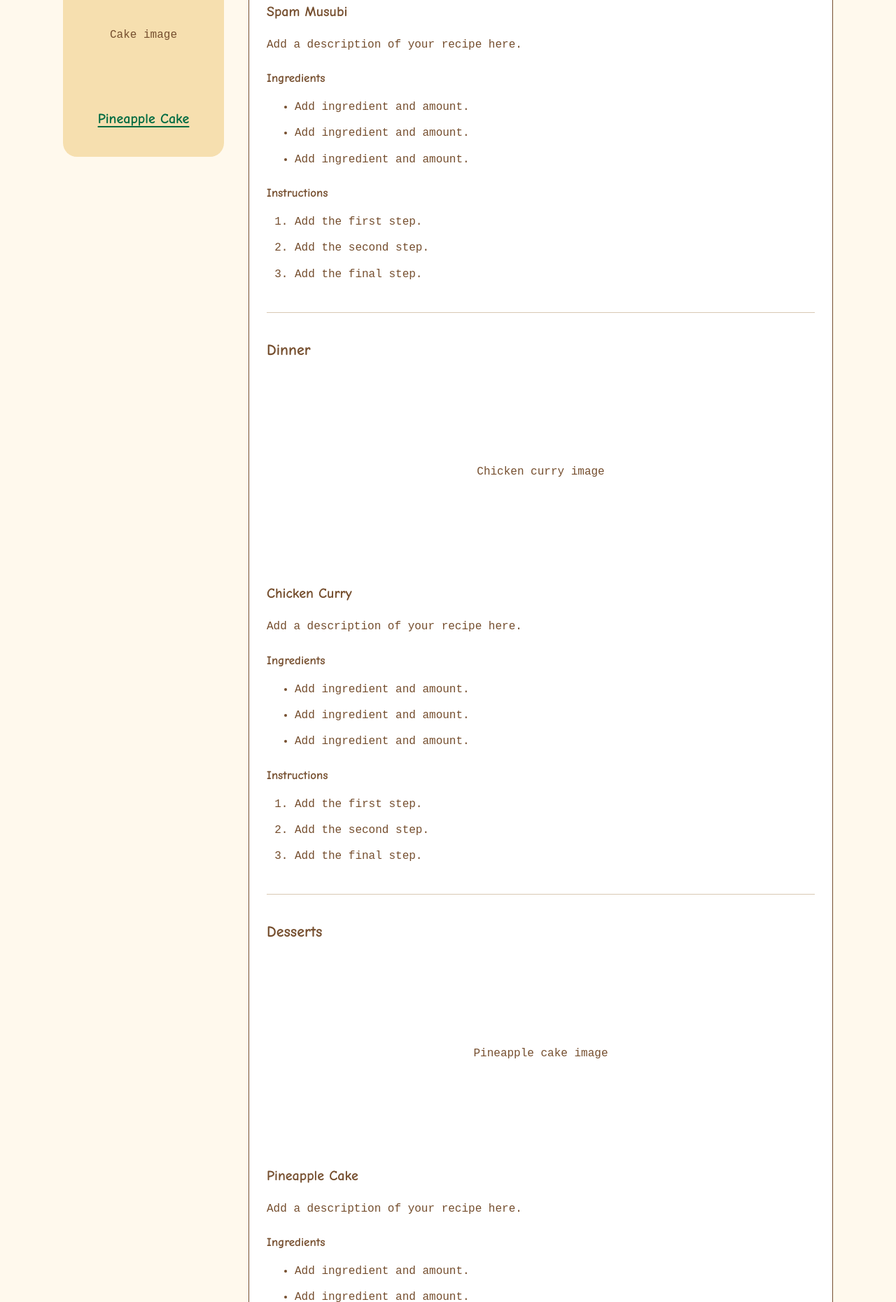
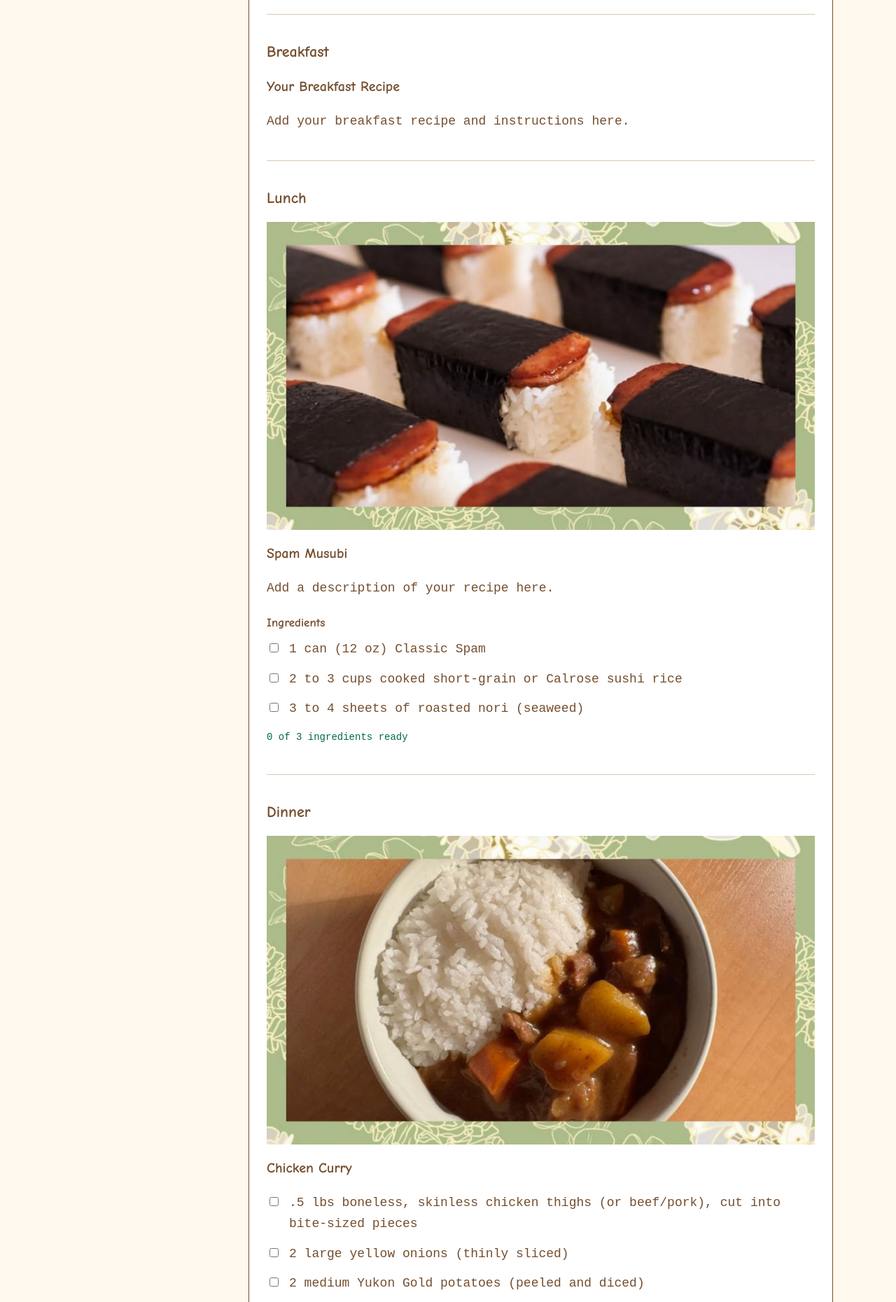
Before and after one commit to carolynnenkd25/carolynne-dacuycuy-my-website, a plain HTML site: page recipes.html in a window 1280 px wide. Shown: the part 940-2800 px from the top of the page at 70% size. Drawn offline with Linux system fonts and the light colour scheme.

Commit message:
added adjustments to second draft.

```diff
--- a/recipes.html
+++ b/recipes.html
@@ -36,7 +36,7 @@
       <h1>Our Recipes</h1>
 
       <p>
-        Add an introduction to your family recipes here.
+        From breakfast to dinner, we have a variety of recipes for you to try. Explore our collection and find your next favorite dish!
       </p>
     </section>
 
@@ -57,41 +57,39 @@
 
       <!-- LEFT SIDEBAR -->
       <aside class="recipe-sidebar">
-        <h2>On the Menu</h2>
+        <h2>On the Menu!</h2>
 
         <div class="sidebar-item">
-          <div class="image-placeholder sidebar-image">
-            Musubi image
-          </div>
 
           <h3>
-            <a href="#musubi">Spam Musubi</a>
+            <a href="#salmon">Salmon Sushi Bake</a>
           </h3>
         </div>
 
         <div class="sidebar-item">
-          <div class="image-placeholder sidebar-image">
-            Curry image
-          </div>
 
           <h3>
-            <a href="#curry">Chicken Curry</a>
+            <a href="#mac">Mac Salad</a>
           </h3>
         </div>
 
         <div class="sidebar-item">
-          <div class="image-placeholder sidebar-image">
-            Cake image
-          </div>
 
           <h3>
-            <a href="#cake">Pineapple Cake</a>
+            <a href="#pumpkin">Pumpkin Pie</a>
           </h3>
         </div>
       </aside>
 
       <!-- RECIPE CONTENT -->
       <div class="recipe-content">
+
+        <section id="cookbook" class="recipe-category">
+          <center><h1>Ohana Bento Menu!</h1></center>
+
+          <img src="menu.jpg" alt="Ohana Bento Menu" class="recipe-image">
+
+        </section>
 
         <section id="breakfast" class="recipe-category">
           <h2>Breakfast</h2>
@@ -107,12 +105,8 @@
 
         <section id="lunch" class="recipe-category">
           <h2>Lunch</h2>
-
+          <img src="spam.jpg" alt="Spam Musubi" class="recipe-image">
           <article id="musubi" class="recipe-details">
-
-            <div class="image-placeholder recipe-main-image">
-              Spam musubi image
-            </div>
 
             <h3>Spam Musubi</h3>
 
@@ -122,87 +116,94 @@
 
             <h4>Ingredients</h4>
 
-            <ul>
-              <li>Add ingredient and amount.</li>
-              <li>Add ingredient and amount.</li>
-              <li>Add ingredient and amount.</li>
-            </ul>
+        <div class="ingredient-checklist">
 
-            <h4>Instructions</h4>
+          <label>
+          <input type="checkbox">
+          1 can (12 oz) Classic Spam
+          </label>
 
-            <ol>
-              <li>Add the first step.</li>
-              <li>Add the second step.</li>
-              <li>Add the final step.</li>
-            </ol>
+          <label>
+          <input type="checkbox">
+          2 to 3 cups cooked short-grain or Calrose sushi rice
+          </label>
+
+          <label>
+          <input type="checkbox">
+          3 to 4 sheets of roasted nori (seaweed)
+          </label>
+
+          <p class="ingredient-progress" aria-live="polite">
+          0 of 3 ingredients ready
+          </p>
+
+        </div>
 
           </article>
         </section>
 
         <section id="dinner" class="recipe-category">
           <h2>Dinner</h2>
-
+          <img src="curry.jpg" alt="Chicken Curry" class="recipe-image">
           <article id="curry" class="recipe-details">
-
-            <div class="image-placeholder recipe-main-image">
-              Chicken curry image
-            </div>
 
             <h3>Chicken Curry</h3>
 
-            <p>
-              Add a description of your recipe here.
+          <div class="ingredient-checklist">
+
+            <label>
+              <input type="checkbox">
+              .5 lbs boneless, skinless chicken thighs (or beef/pork), cut into bite-sized pieces
+            </label>
+
+            <label>
+              <input type="checkbox">
+              2 large yellow onions (thinly sliced)
+            </label>
+
+            <label>
+              <input type="checkbox">
+              2 medium Yukon Gold potatoes (peeled and diced)
+            </label>
+
+            <p class="ingredient-progress" aria-live="polite">
+              0 of 3 ingredients ready
             </p>
 
-            <h4>Ingredients</h4>
-
-            <ul>
-              <li>Add ingredient and amount.</li>
-              <li>Add ingredient and amount.</li>
-              <li>Add ingredient and amount.</li>
-            </ul>
-
-            <h4>Instructions</h4>
-
-            <ol>
-              <li>Add the first step.</li>
-              <li>Add the second step.</li>
-              <li>Add the final step.</li>
-            </ol>
+          </div>
 
           </article>
         </section>
 
         <section id="desserts" class="recipe-category">
           <h2>Desserts</h2>
-
+          <img src="pineapple.jpg" alt="Pineapple Upside Down Cake" class="recipe-image">
           <article id="cake" class="recipe-details">
-
-            <div class="image-placeholder recipe-main-image">
-              Pineapple cake image
-            </div>
 
             <h3>Pineapple Cake</h3>
 
-            <p>
-              Add a description of your recipe here.
-            </p>
+            <div class="ingredient-checklist">
 
-            <h4>Ingredients</h4>
+              <label>
+                <input type="checkbox">
+                1 can (20 oz) crushed pineapple (drained)
+              </label>
 
-            <ul>
-              <li>Add ingredient and amount.</li>
-              <li>Add ingredient and amount.</li>
-              <li>Add ingredient and amount.</li>
-            </ul>
+              <label>
+                <input type="checkbox">
+                1 cup all-purpose flour
+              </label>
 
-            <h4>Instructions</h4>
+              <label>
+                <input type="checkbox">
+                1 cup granulated sugar
+              </label>
 
-            <ol>
-              <li>Add the first step.</li>
-              <li>Add the second step.</li>
-              <li>Add the final step.</li>
-            </ol>
+              <p class="ingredient-progress" aria-live="polite">
+                0 of 3 ingredients ready
+              </p>
+
+            </div>
 
           </article>
         </section>
--- a/script.js
+++ b/script.js
@@ -0,0 +1,33 @@
+// Find every ingredient checklist on the page.
+const ingredientLists = document.querySelectorAll(
+  ".ingredient-checklist"
+);
+
+ingredientLists.forEach(function (list) {
+  const checkboxes = list.querySelectorAll(
+    'input[type="checkbox"]'
+  );
+
+  const progress = list.querySelector(
+    ".ingredient-progress"
+  );
+
+  function updateProgress() {
+    const checkedIngredients = list.querySelectorAll(
+      'input[type="checkbox"]:checked'
+    );
+
+    progress.textContent =
+      checkedIngredients.length +
+      " of " +
+      checkboxes.length +
+      " ingredients ready";
+  }
+
+  // Update the message when a checkbox changes.
+  checkboxes.forEach(function (checkbox) {
+    checkbox.addEventListener("change", updateProgress);
+  });
+
+  updateProgress();
+});
--- a/style.css
+++ b/style.css
@@ -22,7 +22,7 @@ body {
   color: #754e2e;
 
   font-family: "Source Code Variable", "Courier New", monospace;
-  font-size: 16px;
+  font-size: 18px;
   line-height: 1.7;
 }
 
@@ -91,7 +91,7 @@ img {
 ========================= */
 
 .site-header {
-  background-color: #f27d85;
+  background-color: #f0999f;
   border-bottom: 2px solid #754e2e;
 }
 
@@ -364,7 +364,7 @@ nav a[aria-current="page"] {
 .site-footer {
   padding: 25px 0;
   border-top: 2px solid #754e2e;
-  background-color: #f27d85;
+  background-color: #f0999f;
 }
 
 .footer-container {
@@ -420,7 +420,7 @@ nav a[aria-current="page"] {
   }
 
   .family-image {
-    height: 300px;
+    height: 350px;
   }
 
   .about-layout {
@@ -438,3 +438,27 @@ nav a[aria-current="page"] {
     flex-direction: column;
   }
 }
+
+/* Ingredient checklist */
+.ingredient-checklist label {
+  display: flex;
+  align-items: baseline;
+  gap: 12px;
+
+  margin-bottom: 12px;
+  cursor: pointer;
+}
+
+.ingredient-checklist input {
+  accent-color: #006b42;
+}
+
+.ingredient-checklist input:focus-visible {
+  outline: 2px solid #006b42;
+  outline-offset: 3px;
+}
+
+.ingredient-progress {
+  color: #006b42;
+  font-size: 14px;
+}
```
Also changed, not shown: about.html (+5 -5 lines), index.html (+7 -21 lines), Ohana bento logo.png, chicken curry.jpg (deleted), curry.jpg (added), menu.jpg (added), pineapple cake.jpg (deleted), pineapple.jpg (added), spam horizontal.jpg (deleted), spam.jpg (added), 1 other file.
